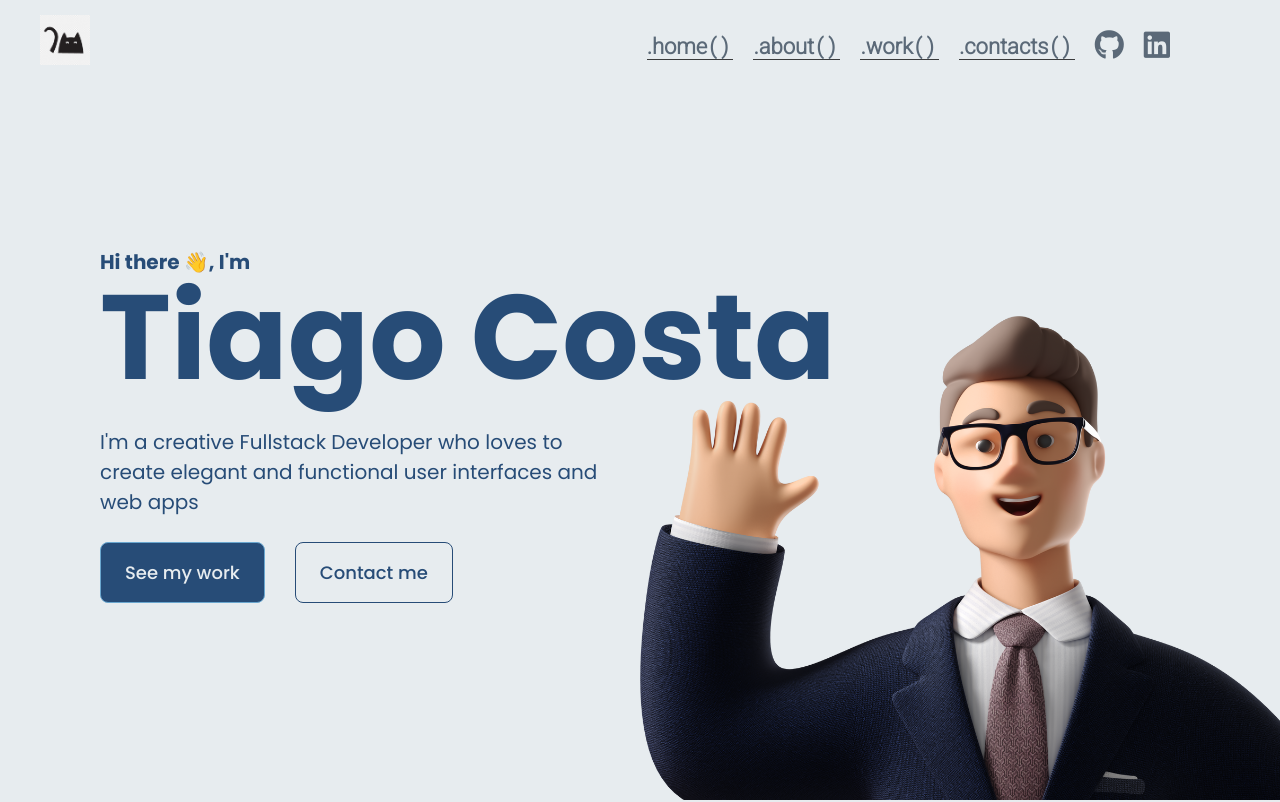
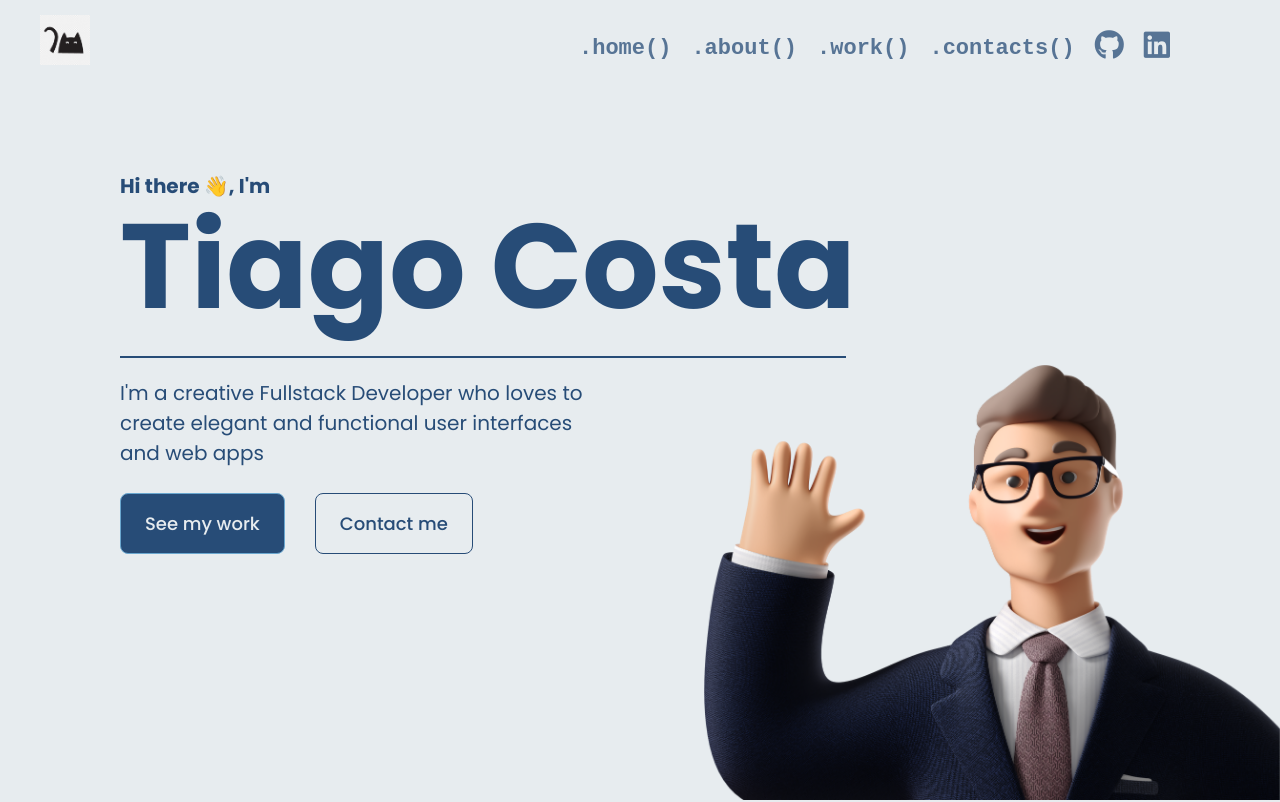
Before and after one commit to MrValraven/portefolio, a Vue app: page /#/ in a window 1280 px wide. Shown: the top 802 px of the page. Built offline with nearby package versions, Linux system fonts and the light colour scheme.

Commit message:
added hero animations

```diff
--- a/src/components/Navbar.vue
+++ b/src/components/Navbar.vue
@@ -32,8 +32,10 @@ export default defineComponent({
 
 @import url('https://fonts.googleapis.com/css2?family=Roboto:wght@300&display=swap');
 
+$darkBlue: #274C77;
+
 .header {
-  position: fixed;
+  position: absolute;
 	z-index: 10;
 	width: 100%;
 	opacity: 1;
@@ -62,28 +64,24 @@ export default defineComponent({
         font-size: 22px;
         a {
           font-weight: bold;
-          font-family: 'Roboto', sans-serif;
+          font-family: monospace;
+          color: $darkBlue;
 
           &.router-link-exact-active {
-            border-bottom: 1px solid black;
+            /* border-bottom: 1px solid black; */
           }
 
           i {
             font-size: 30px;
-            transition: all 0.2s ease-in;
+            transition: all 0.2s cubic-bezier(0.075, 0.82, 0.165, 1);
           }
 
           #linkedin:hover {
-             color: #2867B2;
+             transform: translateY(-5px);
           }
 
           #github:hover {
-            color: #6e5494;
-          }
-
-          span {
-            margin-left: 2px;
-            letter-spacing: 5px;
+            transform: translateY(-5px);
           }
         }
       }
--- a/src/views/Home.vue
+++ b/src/views/Home.vue
@@ -16,26 +16,33 @@
           </div>
         </div> -->
         <div class="heroText">
-          <h2>Hi there 👋, I'm</h2>
-          <transition-group
-          appear
-          tag="h1"
-          @before-enter="beforeEnter"
-          @enter="enter"
+          <h2><span>Hi there 👋, I'm</span></h2>
+          <h1
           class="chars"
           >
-            <span class="char" v-for="(char, index) in chars" :key="char.id" :data-index="index">{{ char.text }}</span>
-          </transition-group>
-          <p>I'm a creative Fullstack Developer who loves to create elegant and functional user interfaces and web apps</p>
+            <span id="name"><span class="char" v-for="(char, index) in chars" :key="char.id" :data-index="index">{{ char.text }}</span></span>
+          </h1>
+          <hr>
+          <p><span>I'm a creative Fullstack Developer who loves to create elegant and functional user interfaces and web apps</span></p>
           <div class="buttons">
-            <a @click="scrollToElement('.work')">See my work</a>
-            <a>Contact me</a>
+            <a  class="button" @click="scrollToElement('.work')">See my work</a>
+            <a class="button" >Contact me</a>
           </div>
         </div>
 
         <img class="tiagoImg" src="@/assets/tiago.png" alt="">
 
-
+        <!-- <div class="animated-title">
+          <div class="text-top">
+            <div>
+              <span>mimicking</span>
+              <span>apple's design</span>
+            </div>
+          </div>
+          <div class="text-bottom">
+            <div>for the win!</div>
+          </div>
+        </div> -->
       </section>
       <section class="work">
         <h1>My latest work</h1>
@@ -193,6 +200,30 @@ export default defineComponent({
 
 <style lang="scss" scoped>
 
+.hero {
+  height: 100vh
+}
+
+@import url('https://fonts.googleapis.com/css?family=Roboto:700');
+@keyframes showTopText {
+  0% { transform: translate3d(0, 100%, 0); }
+  100% { transform: translate3d(0, 0, 0); }
+}
+@keyframes showBottomText {
+  0% { transform: translate3d(0, -300%, 0); }
+  100% { transform: translate3d(0, 0, 0); }
+}
+
+@keyframes fadeIn {
+  0% {
+    transform: translateY(100%);
+  }
+
+  100% {
+    transform: translateY(0%);
+  }
+}
+
 $whiteBlue: #E7ECEF;
 $darkBlue: #274C77;
 $normalBlue: #6aa7cf;
@@ -207,13 +238,17 @@ section {
   display: flex;
   justify-content: space-between;
   align-items: center;
+  overflow: hidden;
 
   .tiagoImg {
     position: absolute;
-    width: 50%;
+    display: inline-block;
+    width: 45%;
     right: 0;
     bottom: 0;
     z-index: 1;
+    transform: translateY(100%);
+    animation: fadeIn 1s cubic-bezier(0.075, 0.82, 0.165, 1) forwards;
   }
 
   .heroText {
@@ -226,15 +261,32 @@ section {
 
     h2 {
       font-size: 20px;
-      margin-bottom: -30px;
+      padding-left: 20px;
+      margin-bottom: -25px;
+      overflow: hidden;
+
+      span {
+        display: block;
+        transform: translate3d(0, -100%, 0);
+        animation: showTopText 1s 0.3s forwards;
+      }
+
     }
 
     h1 {
       font-size: 120px;
+      padding-left: 20px;
+      overflow: hidden;
+
+      #name {
+        display: block;
+        transform: translate3d(0, -400px, 0);
+        animation: showTopText 1s 0.8s forwards;
+      }
 
       .char {
         display: inline-block;
-        transition: all 0.5s cubic-bezier(0.075, 0.82, 0.165, 1);
+        transition: all 0.5s $easing;
 
         &:hover {
           color: $normalBlue;
@@ -247,14 +299,32 @@ section {
       }
     }
 
+    hr {
+      width: 96%;
+      border: 1px solid $darkBlue;
+      margin-left: 20px;
+      margin-bottom: 20px;
+    }
+
     p {
       width: 500px;
       font-size: 20px;
+      padding-left: 20px;
+      overflow: hidden;
+
+
+        span {
+        display: block;
+        transform: translate3d(0, 100%, 0);
+        animation: showBottomText 1s 1.3s 1 normal forwards;
+        }
     }
 
     .buttons {
       margin-top: 25px;
+      padding-left: 20px;
       display: flex;
+      overflow: hidden;
 
       a {
         opacity: 1;
@@ -270,6 +340,8 @@ section {
         line-height: 1.5;
         text-align: center;
         border-radius: 0.5rem;
+        transform: translateY(-400%);
+        transition: transform 0.5s $easing;
 
         &:last-child {
           margin-left: 30px;
@@ -279,24 +351,12 @@ section {
         }
 
         &:hover {
-          animation: standOut $easing 0.5s alternate both;
+          transform: rotate(2deg) scale(1.09, 1.09) translateX(1px) translateY(1px);
         }
+      }
 
-        @keyframes standOut {
-
-          0% {
-            transform: rotate(0deg) scale(1, 1) translateX(0px) translateY(0px);
-          }
-
-          90% {
-            transform: rotate(2deg) scale(1.1, 1.1) translateX(1px) translateY(1px);
-          }
-
-          100% {
-            transform: rotate(2deg) scale(1.09, 1.09) translateX(1px) translateY(1px);
-          }
-
-        }
+      .button {
+        animation: showBottomText 1s 1.3s 1 normal forwards;
       }
     }
 }
```
